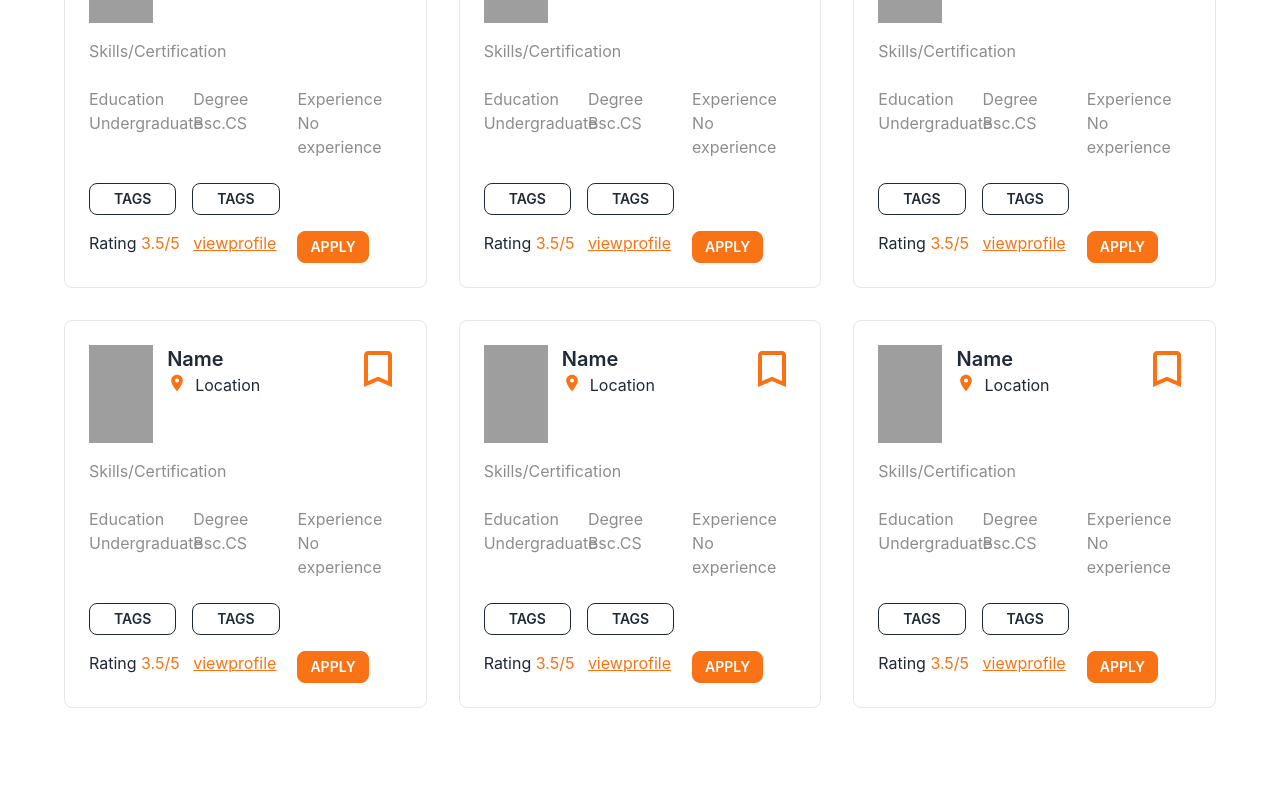
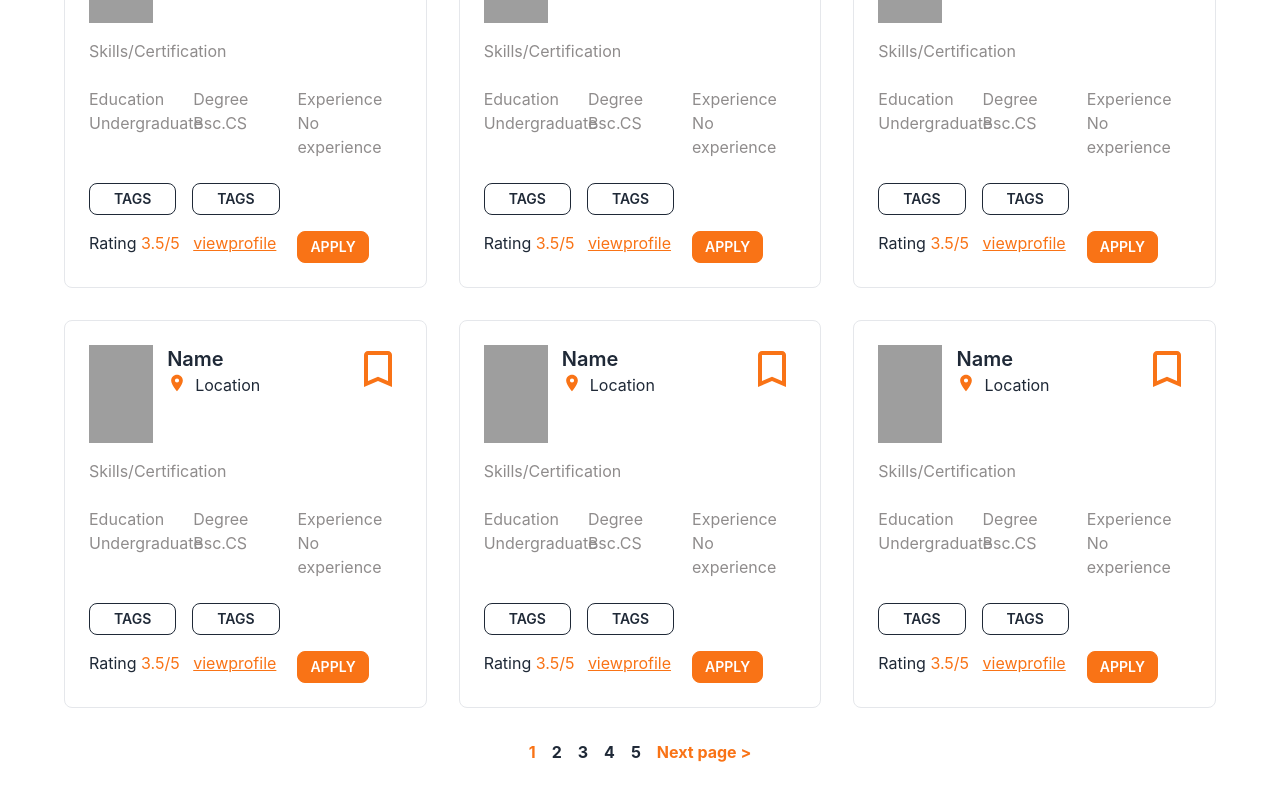
Before and after one commit to Internships-xcitedu/internships, a React (Create React App) app: page /employeSearch in a window 1280 px wide. Shown: the part 781-1581 px from the top of the page. Before the commit the page ends 1529 px from the top, so only its background shows below. Built offline with nearby package versions, Linux system fonts and the light colour scheme; grey boxes are pictures that could not be loaded.

Commit message:
pagination added

```diff
--- a/src/Components/EmployeSearch/EmployeDetails.js
+++ b/src/Components/EmployeSearch/EmployeDetails.js
@@ -565,6 +565,14 @@ const EmployeDetails = () => {
           <div className="grid justify-items-end"></div>
         </div>
       </div>
+      <div className="flex justify-center py-8 font-bold">
+        <h1 className="mr-4 text-pumpkinOrange">1</h1>
+        <h1 className="mr-4">2</h1>
+        <h1 className="mr-4">3</h1>
+        <h1 className="mr-4">4</h1>
+        <h1 className="mr-4">5</h1>
+        <p className="text-pumpkinOrange font-bold">Next page {">"}</p>
+      </div>
     </div>
   );
 };
```
